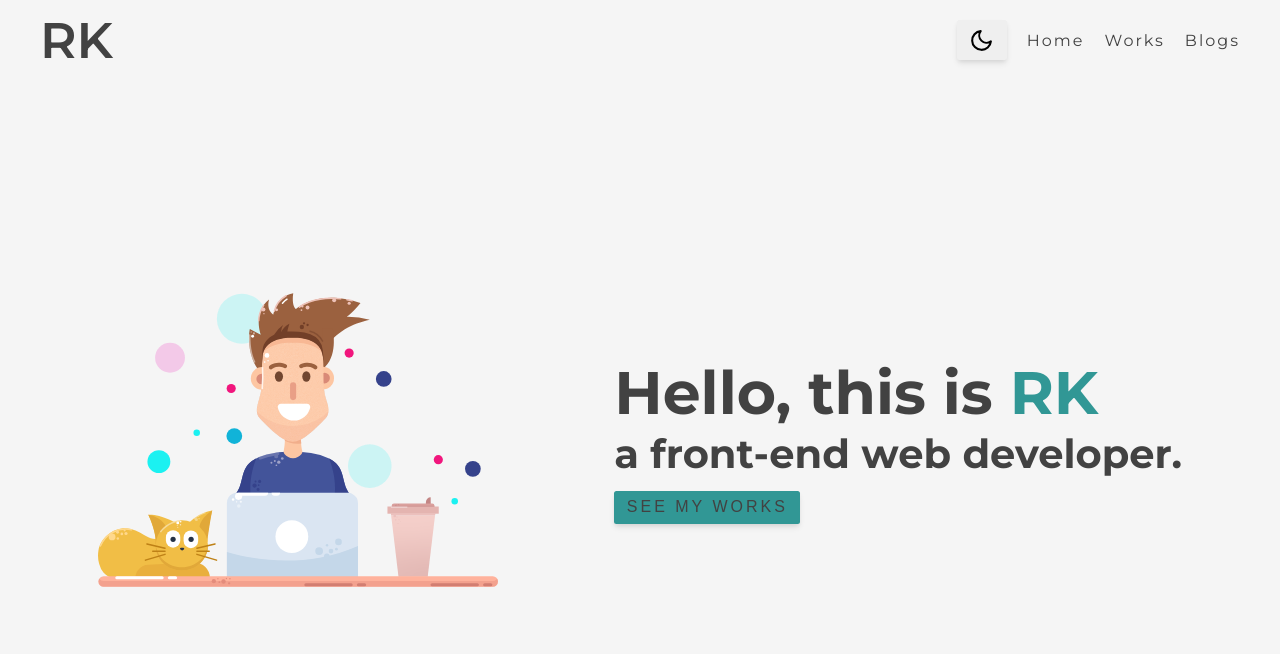
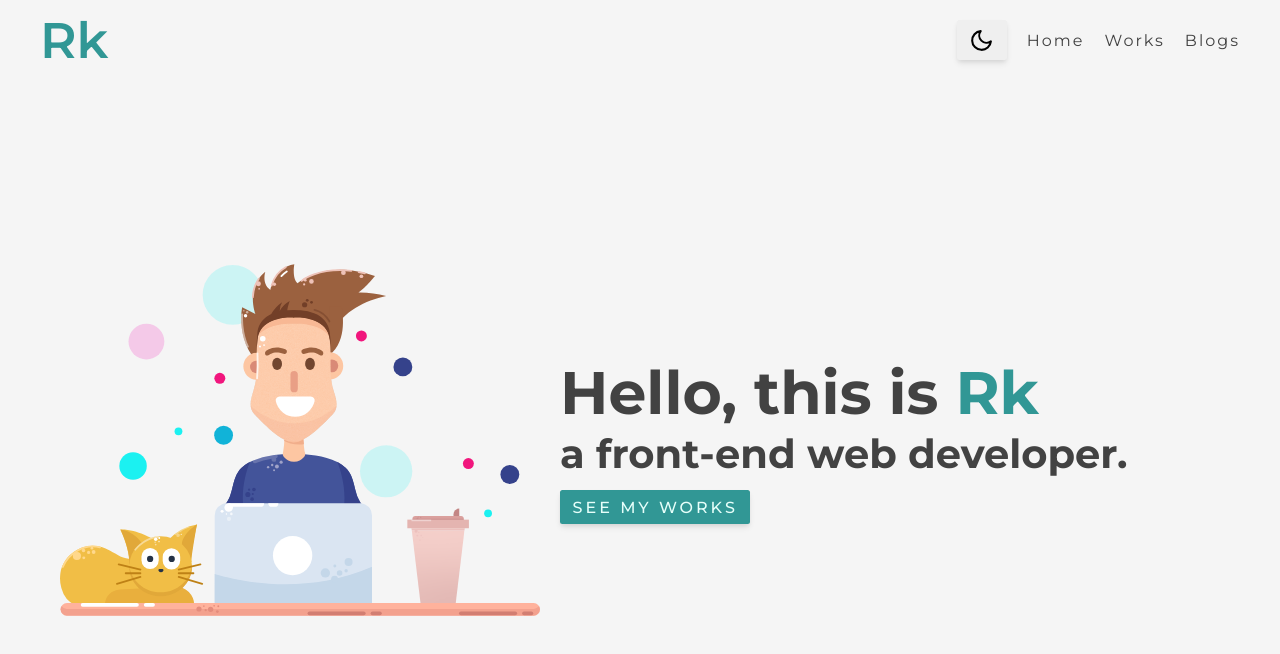
Before and after one commit to jojowabbit/react-personalportfolio, a React (Create React App) app: page / in a window 1280 px wide. Shown: the top 654 px of the page. Built offline with nearby package versions, Linux system fonts and the light colour scheme.

Commit message:
Home component justify content style

```diff
--- a/src/GlobalStyles.js
+++ b/src/GlobalStyles.js
@@ -110,11 +110,13 @@ object {
   border-radius: .25rem;
   font-size: 1.6rem;
   cursor: pointer;
+  font-weight: 500;
 }
 
 .btn-primary {
   background-color: ${colors.primary.s6};
   color: ${colors.primary.s1};
+  margin-top: 1.25rem;
 
   &:hover {
     background-color: ${colors.primary.s7};
--- a/src/components/shared/Nav.js
+++ b/src/components/shared/Nav.js
@@ -19,7 +19,7 @@ const Nav = () => {
   return (
     <Wrapper>
       <Link to="/" className="nav__logo">
-        RK
+        Rk
       </Link>
       <button onClick={handleTheme} className="btn btn-toggle">
         {isDark ? <FiSun /> : <FiMoon />}
@@ -71,6 +71,7 @@ const Wrapper = styled.nav`
   .nav__logo {
     font-size: 5rem;
     font-weight: 600;
+    color: ${colors.primary.s6};
   }
 
   ul {
@@ -86,6 +87,7 @@ const Wrapper = styled.nav`
     top: 8rem;
     width: 100%;
     background-color: ${colors.primary.s6};
+
     border-radius: 0.25rem;
     box-shadow: ${shadows.s2};
     z-index: 50;
--- a/src/pages/Home.js
+++ b/src/pages/Home.js
@@ -12,12 +12,12 @@ export default function Home() {
       </div>
       <header>
         <h1>
-          Hello, this is <span>RK</span>
+          Hello, this is <span>Rk</span>
         </h1>
         <h3>a front-end web developer.</h3>
-        <button className="btn btn-primary">
-          <Link to="/works">see my works</Link>
-        </button>
+        <Link to="/works" className="btn btn-primary">
+          see my works
+        </Link>
       </header>
     </Wrapper>
   );
@@ -27,13 +27,18 @@ const Wrapper = styled.main`
   height: calc(100vh - 8rem);
   display: flex;
   flex-direction: column;
-  justify-content: space-around;
+
   align-items: center;
   @media (min-width: ${bp.md}) {
     flex-direction: row;
   }
   header {
     text-align: left;
+    padding-top: 2rem;
+    @media (min-width: ${bp.md}) {
+      padding-top: 0;
+      padding-left: 2rem;
+    }
 
     h1 {
       font-size: 6rem;
@@ -44,13 +49,15 @@ const Wrapper = styled.main`
     h3 {
       font-size: 4rem;
     }
-    button {
-      margin-top: 1.25rem;
-    }
   }
   .img-container {
-    max-width: 40rem;
+    max-width: 50rem;
     width: 100%;
+    padding-top: 2rem;
+    @media (min-width: ${bp.md}) {
+      padding-top: 0;
+      padding-left: 2rem;
+    }
 
     img {
       width: 100%;
```
